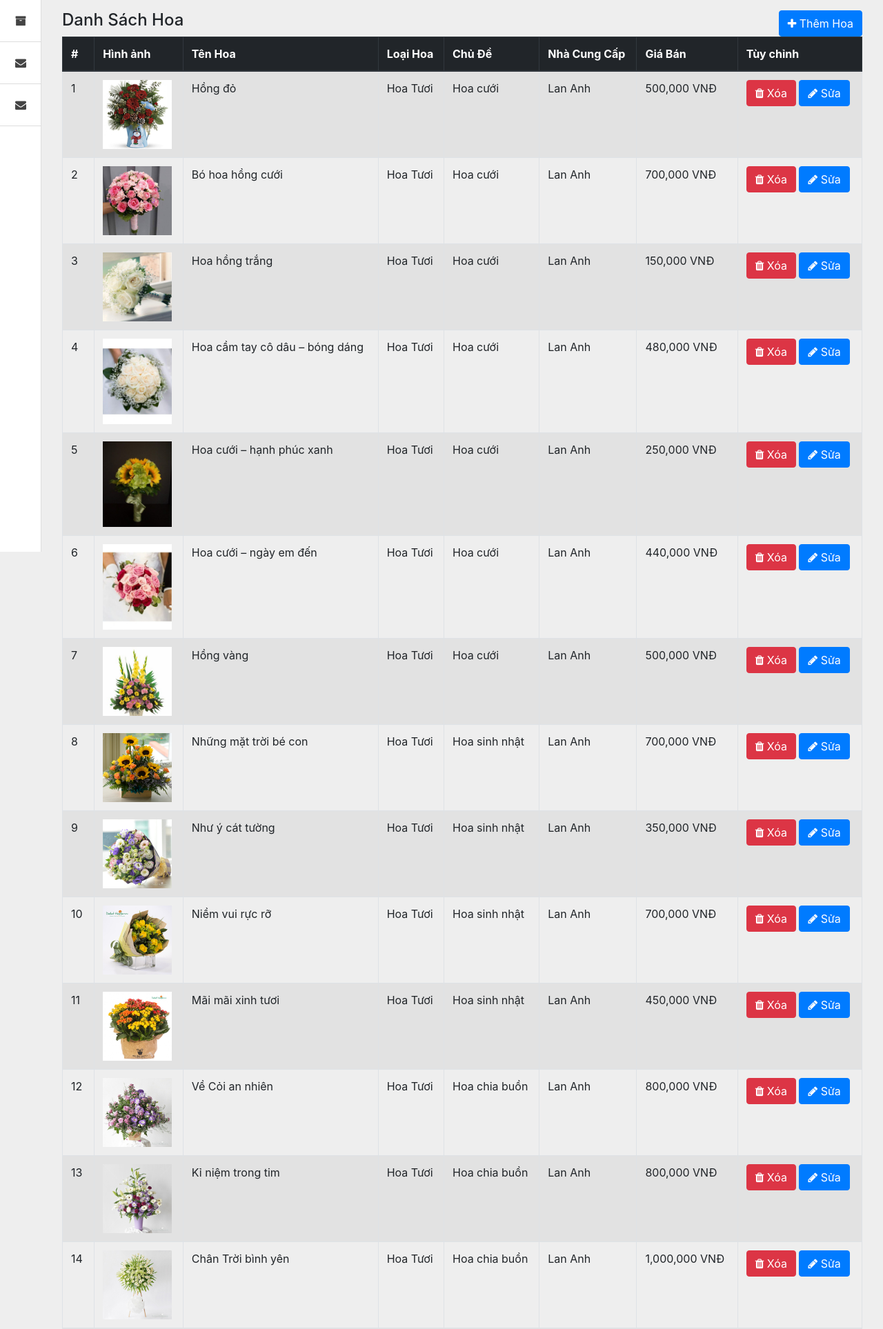
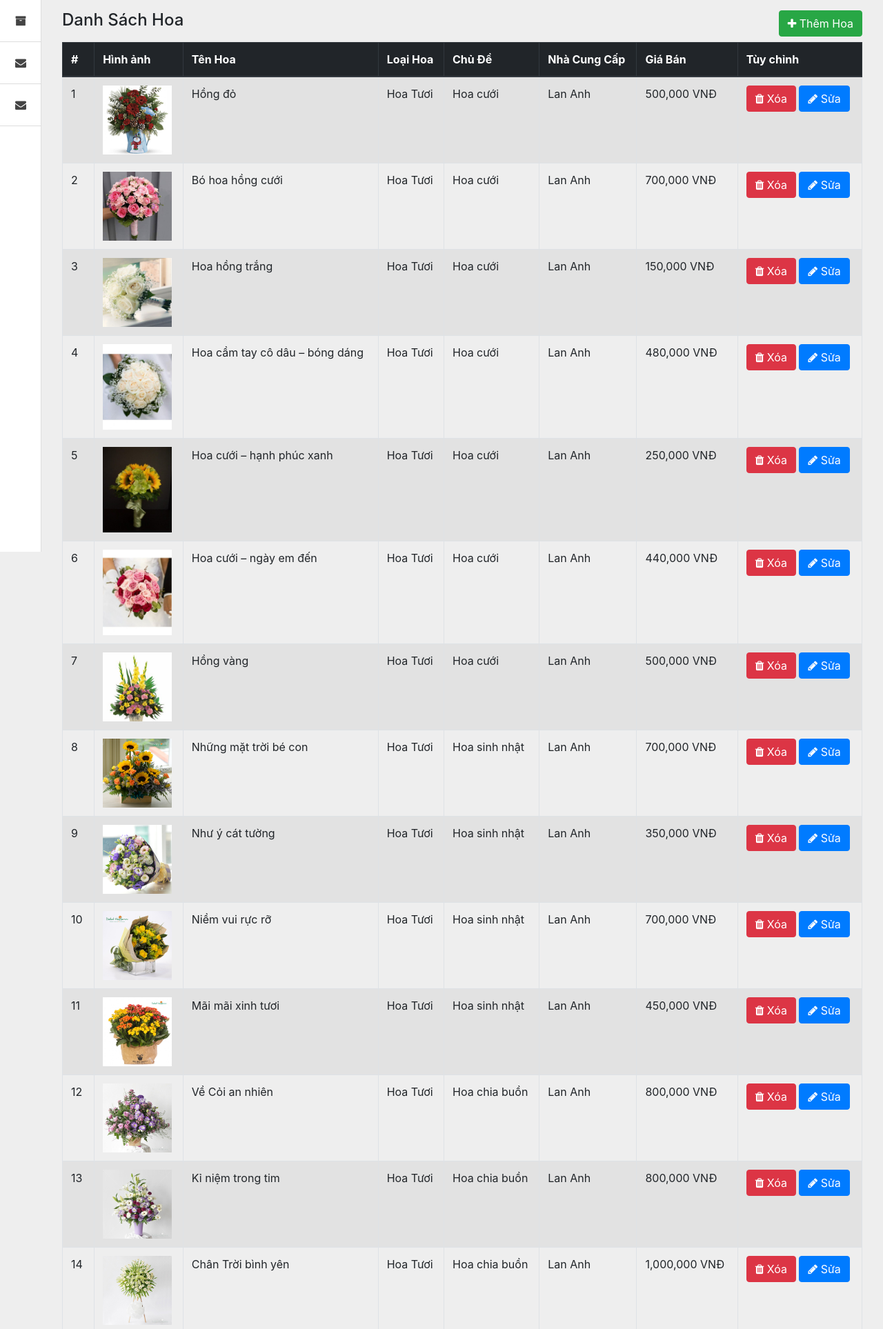
Before and after one commit to mtiendat/HoaTuoi, a PHP site: page /admin.php in a window 1280 px wide. Shown: the part 50-1977 px from the top of the page at 69% size. Run offline with PHP 8.4, Linux system fonts and the light colour scheme; the visitor is signed in with stand-in values (Sample User, id 1); data comes from the database, SQL or seed files in the repository; some libraries are stand-ins or nearby versions.

Commit message:
cập nhật gis, admin

```diff
--- a/admin.php
+++ b/admin.php
@@ -8,7 +8,7 @@
   <meta http-equiv="X-UA-Compatible" content="IE=edge">
   <title>Admin</title>
   <link rel="stylesheet" href="css/admin.css">
-  <link rel="stylesheet" href="css/bootstrap1.min.css" integrity="sha384-Gn5384xqQ1aoWXA+058RXPxPg6fy4IWvTNh0E263XmFcJlSAwiGgFAW/dAiS6JXm"  crossorigin="anonymous">
+  <link rel="stylesheet" href="css/bootstrap1.min.css">
   <link rel="stylesheet" href="font-awesome/css/font-awesome.css">
   <script type="text/javascript" src="js/jquery-3.3.1.min.js"></script>
 </head>
--- a/admin/admin_add.php
+++ b/admin/admin_add.php
@@ -107,6 +107,7 @@
             if (move_uploaded_file($_FILES["fileToUpload"]["tmp_name"], $target_file)) {
                 $insert = "INSERT INTO hoa(MA_HOA, MA_CD, MA_LOAIHOA, MA_NCC, TEN_HOA, MAUSAC, GIABAN, YNGHIA, CHITIET, URL_IMG, DISABLE) VALUES ('$ID','$chude','$type','$provider','$name','$color','$price','$mean','$content','$target_file',0)";
                 mysqli_query($con,$insert);
+                header('location:admin.php');
             } else {
                 echo "Sorry, there was an error uploading your file.";
             }
--- a/admin/admin_edit.php
+++ b/admin/admin_edit.php
@@ -124,16 +124,15 @@
         else{
             if($_FILES['fileToUpload']['name'] == "") {
                 $SQL_UPDATE = "UPDATE  hoa SET MA_CD = '$chude', MA_LOAIHOA = '$type', MA_NCC = '$provider', TEN_HOA = '$name', MAUSAC = '$color', GIABAN = '$price', YNGHIA = '$mean', CHITIET = '$content' WHERE  MA_HOA = $id";
-                echo $SQL_UPDATE;
+                header('location:admin.php');
                 mysqli_query($con, $SQL_UPDATE);
             }else{
 
                 $target_dir = "images/";
                 $target_file = $target_dir . basename($_FILES["fileToUpload"]["name"]);
-
-
                 if (move_uploaded_file($_FILES["fileToUpload"]["tmp_name"], $target_file)) {
                     $SQL_UPDATE = "UPDATE  hoa SET MA_CD = '$chude', MA_LOAIHOA = '$type', MA_NCC = '$provider', TEN_HOA = '$name', MAUSAC = '$color', GIABAN = '$price', YNGHIA = '$mean', CHITIET = '$content', URL_IMG = '$target_file' WHERE  MA_HOA = $id";
+                    header('location:admin.php');
                     echo  $SQL_UPDATE;
                     mysqli_query($con, $SQL_UPDATE);
                 } else {
--- a/admin/admin_qlsp.php
+++ b/admin/admin_qlsp.php
@@ -8,11 +8,11 @@
 				</div>
 				<div class="col-md-4 text-right">
 					<a href="/hoatuoi/admin.php?tab=add-product">
-						<button class="btn btn-primary"><i class="fa fa-plus" aria-hidden="true"></i> Thêm Hoa</button>
+						<button class="btn btn-success"><i class="fa fa-plus" aria-hidden="true"></i> Thêm Hoa</button>
 					</a>
 				</div>
 			</div>
-			<table class="table table-bordered table-striped">
+			<table class="table table-bordered table-striped" style="margin-top: 8px">
 				<thead class="thead-dark">
 					<tr>
 						<th>#</th>
--- a/lienhe.php
+++ b/lienhe.php
@@ -5,7 +5,7 @@
 			<h1 class="text-center">Liên hệ với chúng tôi</h1>
 			<hr>
 			<div>
-			<style>.embed-container {position: relative; padding-bottom: 80%; height: 0; max-width: 100%;} .embed-container iframe, .embed-container object, .embed-container iframe{position: absolute; top: 0; left: 0; width: 100%; height: 100%;} small{position: absolute; z-index: 40; bottom: 0; margin-bottom: -15px;}</style><div class="embed-container"><iframe width="500" height="400" frameborder="0" scrolling="no" marginheight="0" marginwidth="0" title="store of Phone Store" src="https://arcgis.com/home/webmap/viewer.html?webmap=fea4cc403cdc40b98ec49889764b3a9e"></iframe></div>
+			<style>.embed-container {position: relative; padding-bottom: 80%; height: 0; max-width: 100%;} .embed-container iframe, .embed-container object, .embed-container iframe{position: absolute; top: 0; left: 0; width: 100%; height: 100%;} small{position: absolute; z-index: 40; bottom: 0; margin-bottom: -15px;}</style><div class="embed-container"><iframe width="500" height="400" frameborder="0" scrolling="no" marginheight="0" marginwidth="0" title="Shop hoa tươi" src="//learngis2.maps.arcgis.com/apps/Embed/index.html?webmap=2fe7f8eeb0424c89acd4cbe4a00685ec&extent=105.9494,10.2338,105.9914,10.2499&zoom=true&previewImage=false&scale=true&search=true&searchextent=true&disable_scroll=true&theme=dark"></iframe></div>
 
 		</div>
 		<p>Hotline 1: 0987654321.</p>
```
Also changed, not shown: images/small white.png (added).
